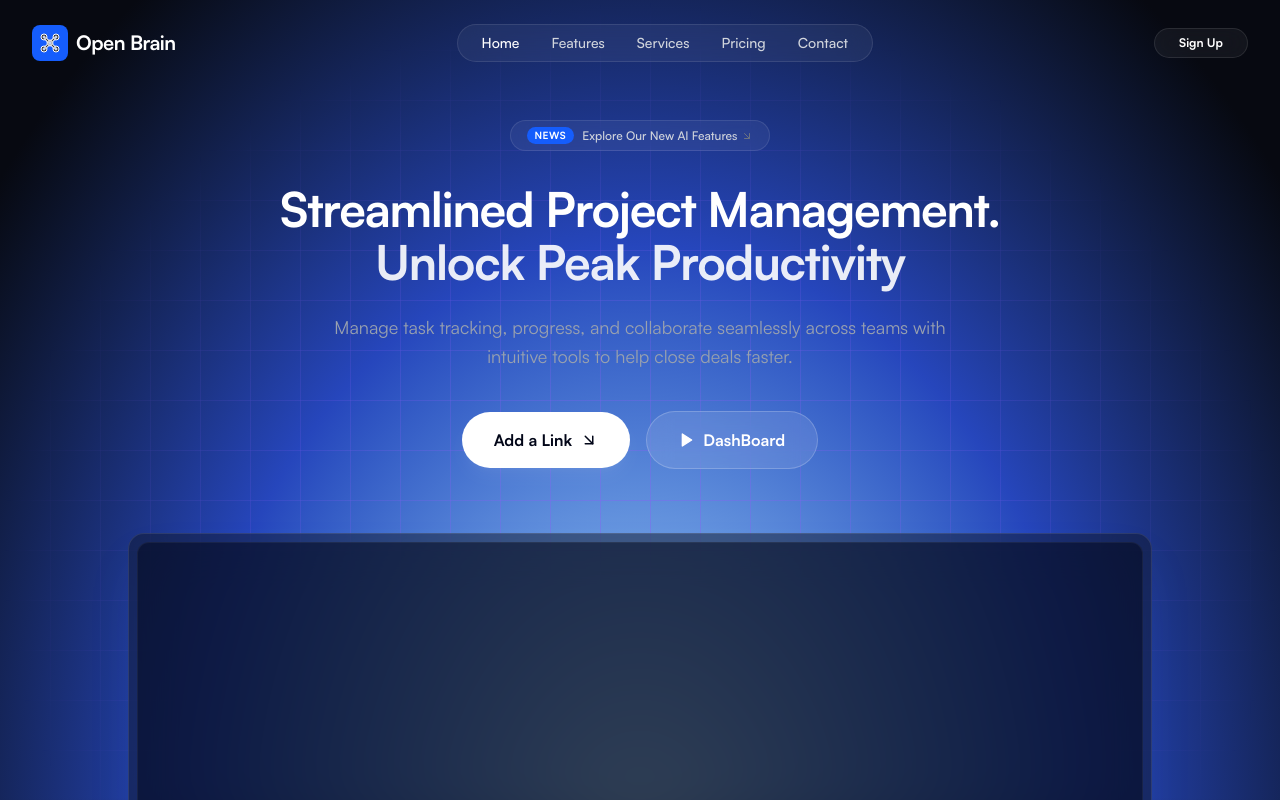
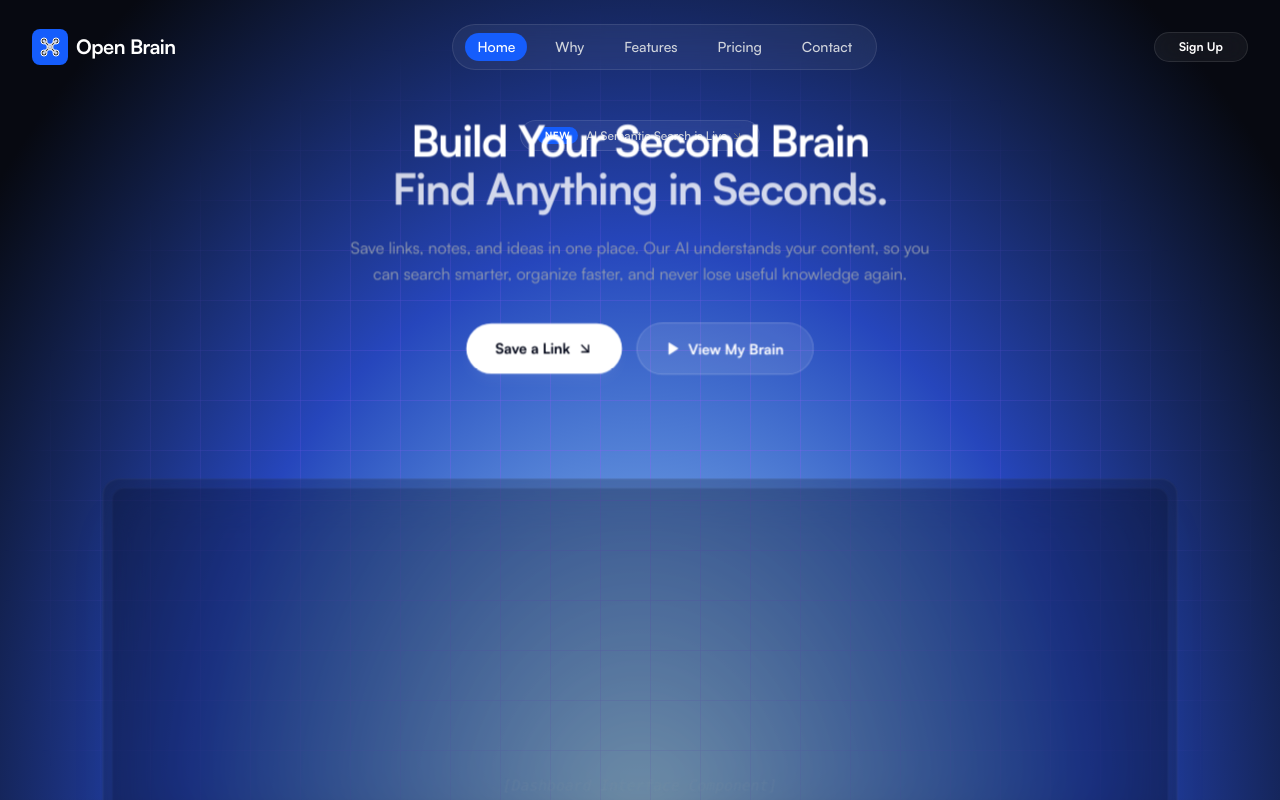
Before and after one commit to chemic07/open-brain, a React (Vite) app in the folder web-frontend/: page / in a window 1280 px wide. Shown: the top 800 px of the page. Built offline with nearby package versions, Linux system fonts and the light colour scheme.

Commit message:
added animation to hero section why and features

```diff
--- a/web-frontend/src/components/home/FAQ.tsx
+++ b/web-frontend/src/components/home/FAQ.tsx
@@ -29,7 +29,10 @@ export default function FAQSection() {
   const [openIndex, setOpenIndex] = useState<number | null>(0);
 
   return (
-    <section className="relative bg-[#05070A] py-24 px-6 md:px-20 overflow-hidden">
+    <section
+      id="faq"
+      className="relative bg-[#05070A] py-24 px-6 md:px-20 overflow-hidden"
+    >
       {/* glow at back*/}
       <div className="pointer-events-none absolute inset-x-0 top-20 h-64 bg-radial-[ellipse_at_center] from-blue-500/20 via-transparent to-transparent blur-3xl" />
 
--- a/web-frontend/src/components/home/Footer.tsx
+++ b/web-frontend/src/components/home/Footer.tsx
@@ -2,7 +2,10 @@ import { FiGithub, FiTwitter, FiLinkedin } from "react-icons/fi";
 
 export default function Footer() {
   return (
-    <footer className="relative bg-[#05070A] border-t border-white/10 overflow-hidden">
+    <footer
+      id="contact"
+      className="relative bg-[#05070A] border-t border-white/10 overflow-hidden"
+    >
       {/* subtle glow */}
       <div className="pointer-events-none absolute inset-x-0 top-0 h-40 bg-radial-[ellipse_at_center] from-blue-500/10 via-transparent to-transparent blur-2xl" />
 
--- a/web-frontend/src/components/home/HeroSection.tsx
+++ b/web-frontend/src/components/home/HeroSection.tsx
@@ -1,9 +1,23 @@
 import { FiPlay, FiArrowDownRight } from "react-icons/fi";
 import Button from "../ui/Button";
+import { motion, useScroll, useTransform } from "framer-motion";
 
 export default function HeroSection() {
+  const { scrollYProgress } = useScroll();
+
+  const textY = useTransform(scrollYProgress, [0, 0.3], [0, -80]);
+  const textScale = useTransform(scrollYProgress, [0, 0.3], [1, 0.9]);
+  const textOpacity = useTransform(scrollYProgress, [0, 0.3], [1, 0.5]);
+
+  const dashY = useTransform(scrollYProgress, [0, 0], [0, -40]);
+  const dashScale = useTransform(scrollYProgress, [0, 0.3], [0.9, 1.05]);
+  const dashOpacity = useTransform(scrollYProgress, [0, 0.5], [0.5, 1]);
+
   return (
-    <section className="relative flex flex-col items-center justify-center min-h-[120vh] md:min-h-[130vh] w-full bg-[#020617] overflow-hidden px-4">
+    <section
+      id="home"
+      className="relative flex flex-col items-center justify-center min-h-[120vh] md:min-h-[130vh] w-full bg-[#020617] overflow-hidden px-4"
+    >
       {/* gradient */}
       <div
         className="absolute top-0 left-1/2 -translate-x-1/2 w-full h-full
@@ -48,53 +62,60 @@ export default function HeroSection() {
       {/* badge */}
       <div className="z-10 mb-8 flex items-center gap-2 rounded-full border border-white/10 bg-white/5 px-4 mt-30 py-1.5 text-xs font-medium text-gray-300 backdrop-blur-sm transition hover:border-white/20">
         <span className="rounded-full bg-blue-600 px-2 py-0.5 text-[10px] font-bold text-white uppercase tracking-wider">
-          News
+          New
         </span>
         <span className="flex items-center gap-1">
-          Explore Our New AI Features
+          AI Semantic Search is Live
           <FiArrowDownRight size={12} className="text-gray-500" />
         </span>
       </div>
 
-      {/* hero content*/}
-      <div className="z-10 max-w-4xl text-center">
-        <h1 className="text-5xl md:text-5xl font-bold tracking-tight text-white mb-6 leading-[1.1] ">
-          Streamlined Project Management. <br />
-          <span className="opacity-90">Unlock Peak Productivity</span>
+      {/* text main*/}
+      <motion.div
+        style={{ y: textY, scale: textScale, opacity: textOpacity }}
+        className="z-10 max-w-4xl text-center"
+      >
+        <h1 className="text-5xl md:text-5xl font-bold tracking-tight text-white mb-6 leading-[1.1]">
+          Build Your Second Brain
+          <br />
+          <span className="opacity-80">Find Anything in Seconds.</span>
         </h1>
 
-        <p className="mx-auto max-w-2xl text-lg text-gray-400 mb-10 leading-relaxed ">
-          Manage task tracking, progress, and collaborate seamlessly across
-          teams with intuitive tools to help close deals faster.
+        <p className="mx-auto max-w-2xl text-lg text-gray-400 mb-10 leading-relaxed">
+          Save links, notes, and ideas in one place. Our AI understands your
+          content, so you can search smarter, organize faster, and never lose
+          useful knowledge again.
         </p>
 
-        {/* action button*/}
         <div className="flex flex-col sm:flex-row items-center justify-center gap-4">
           <Button
-            text="Add a Link"
+            text="Save a Link"
             variant="primary"
             size="lg"
             tailIcon={<FiArrowDownRight size={18} />}
           />
           <Button
-            text="DashBoard"
+            text="View My Brain"
             variant="glass"
             size="lg"
             headIcon={<FiPlay size={16} fill="currentColor" />}
           />
         </div>
-      </div>
+      </motion.div>
 
-      <div className="z-10 mt-16 w-full max-w-5xl rounded-2xl border border-white/10 bg-slate-900/50 p-2 shadow-2xl shadow-blue-500/10 backdrop-blur-xl">
+      {/*dahboard */}
+      <motion.div
+        style={{ y: dashY, scale: dashScale, opacity: dashOpacity }}
+        className="z-10 mt-16 w-full max-w-5xl rounded-2xl border border-white/10 bg-slate-900/50 p-2 shadow-2xl shadow-blue-500/10 backdrop-blur-xl"
+      >
         <div className="aspect-video w-full rounded-xl bg-slate-950/50 border border-white/5 overflow-hidden">
-          {/* placeholder */}
           <div className="flex h-full items-center justify-center text-gray-700 font-mono text-sm italic">
             [Dashboard Interface Component]
           </div>
         </div>
-      </div>
+      </motion.div>
 
-      <div className=" absolute bottom-0 left-0 w-full h-80 bg-linear-to-b from-transparent via-gray-900 to-gray-950" />
+      <div className="absolute bottom-0 left-0 w-full h-80 bg-linear-to-b from-transparent via-gray-900 to-gray-950" />
     </section>
   );
 }
--- a/web-frontend/src/components/home/Navbar.tsx
+++ b/web-frontend/src/components/home/Navbar.tsx
@@ -1,62 +1,72 @@
+import { useState } from "react";
 import appLogo from "../../assets/images/logo/app_logo2.svg";
-import { NavLink } from "react-router-dom";
 import Button from "../ui/Button";
+import { useNavigate } from "react-router-dom";
 
 function NavBar() {
+  const [active, setActive] = useState<string>("home");
+  const navigate = useNavigate();
+
+  const linkClass = (id: string) =>
+    id === active
+      ? "bg-blue-600 px-3 py-1 rounded-3xl text-white"
+      : "px-3 py-1 rounded-3xl hover:text-white";
+
   return (
     <header className="fixed top-0 left-0 right-0 z-50 bg-transparent">
       <nav className="max-w-7xl mx-auto px-8 py-6 flex items-center justify-between">
+        {/* app logo  */}
         <div className="flex items-center gap-2 text-white font-bold text-xl tracking-tight">
           <div className="bg-blue-600 rounded-lg p-1.5 flex items-center justify-center">
-            {/* Using a custom star/spark icon style to match the image */}
-            {/* <FiBarChart2 className="text-white rotate-180" size={20} /> */}
             <img src={appLogo} className="h-6 w-6 text-white" />
           </div>
           Open Brain
         </div>
 
-        {/* 2. Centered Navigation Island */}
+        {/* link to sectin */}
         <div className="hidden md:block">
-          <ul className="flex items-center gap-8 px-6 py-2 bg-white/5 backdrop-blur-md border border-white/10 rounded-full text-sm font-medium text-gray-300">
-            <li>
-              <NavLink
-                to="/"
-                className={({ isActive }) =>
-                  isActive ? "text-white" : "hover:text-white transition"
-                }
-              >
+          <ul className="flex items-center gap-4 px-3 py-2 bg-white/5 backdrop-blur-md border border-white/10 rounded-full text-sm font-medium text-gray-300">
+            <li className={linkClass("home")}>
+              <a href="#home" onClick={() => setActive("home")}>
                 Home
-              </NavLink>
+              </a>
             </li>
-            <li>
-              <NavLink to="/features" className="hover:text-white transition">
+
+            <li className={linkClass("why")}>
+              <a href="#why" onClick={() => setActive("why")}>
+                Why
+              </a>
+            </li>
+
+            <li className={linkClass("features")}>
+              <a href="#features" onClick={() => setActive("features")}>
                 Features
-              </NavLink>
+              </a>
             </li>
-            <li>
-              <NavLink to="/services" className="hover:text-white transition">
-                Services
-              </NavLink>
+
+            <li className={linkClass("pricing")}>
+              <a href="#pricing" onClick={() => setActive("pricing")}>
+                Pricing
+              </a>
             </li>
-            <li>
-              <NavLink to="/pricing" className="hover:text-white transition">
-                Pricing
-              </NavLink>
-            </li>
-            <li>
-              <NavLink to="/contact" className="hover:text-white transition">
+
+            <li className={linkClass("contact")}>
+              <a href="#contact" onClick={() => setActive("contact")}>
                 Contact
-              </NavLink>
+              </a>
             </li>
           </ul>
         </div>
 
-        {/* 3. Action Section */}
+        {/* go to auth*/}
         <div className="flex items-center gap-4">
           <Button
             text="Sign Up"
             variant="glass"
             size="sm"
+            onClick={() => {
+              navigate("/auth/signup");
+            }}
             className="bg-white/5 border-white/10 hover:bg-white/10 px-6"
           />
         </div>
--- a/web-frontend/src/components/home/Pricing.tsx
+++ b/web-frontend/src/components/home/Pricing.tsx
@@ -2,7 +2,10 @@ import PricingCard from "../ui/PricingCard";
 
 export default function Pricing() {
   return (
-    <section className="relative bg-[#05070A] py-24 px-6 md:px-20 overflow-hidden">
+    <section
+      id="pricing"
+      className="relative bg-[#05070A] py-24 px-6 md:px-20 overflow-hidden"
+    >
       <div className="relative z-10 max-w-7xl mx-auto">
         <div
           className="
--- a/web-frontend/src/index.css
+++ b/web-frontend/src/index.css
@@ -15,3 +15,7 @@
   --font-sans: "Satoshi", "ui-sans-serif", "system-ui";
   --font-heading: "Satoshi", "ui-sans-serif", "system-ui";
 }
+
+html {
+  scroll-behavior: smooth;
+}
```
Also changed, not shown: web-frontend/src/components/home/AISearchDemo.tsx (+9 -2 lines), web-frontend/src/components/home/Features.tsx (+13 -3 lines), web-frontend/src/components/home/whyOpenBrain.tsx (+19 -5 lines), web-frontend/src/components/ui/whyChooseCard.tsx (renamed from web-frontend/src/components/home/whyChooseCard.tsx, +11 -2 lines).
